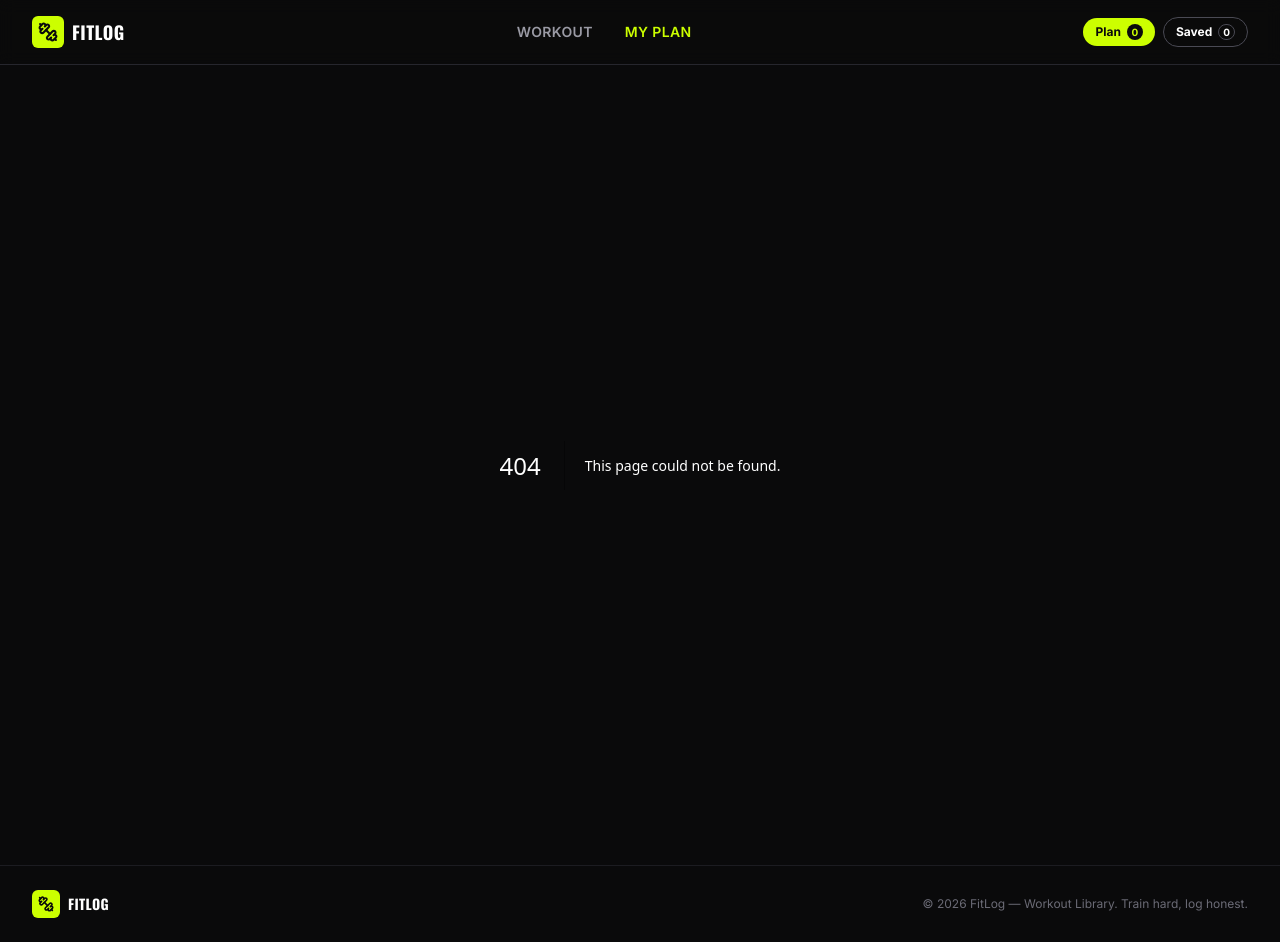
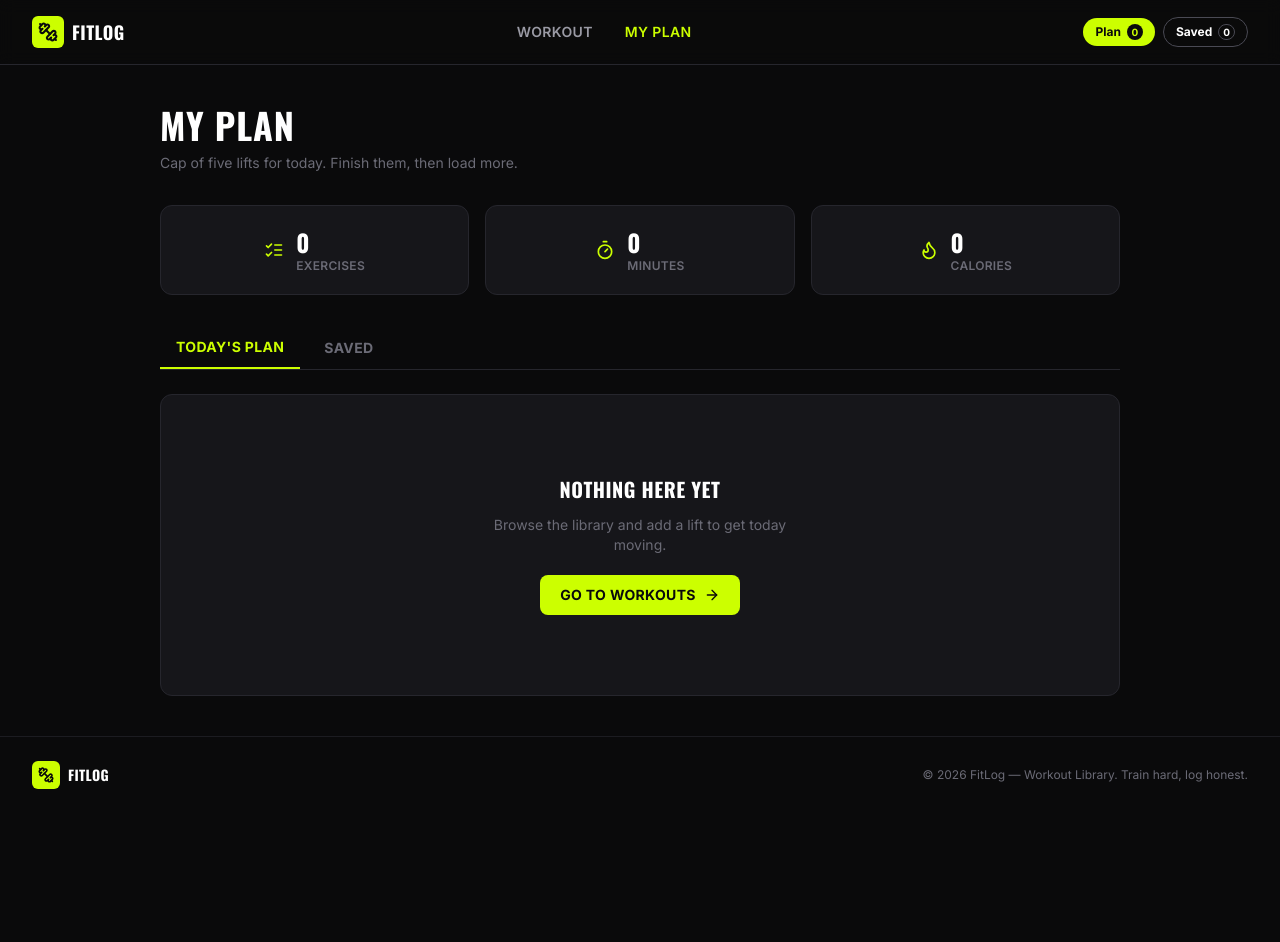
Before and after one commit to tanvir216/Assignment6, a Next.js app: page /my-plan in a window 1280 px wide. Before the commit this address had no page. After the commit the page ends 813 px from the top, so only its background shows below. Built offline with nearby package versions, Linux system fonts and the light colour scheme.

Commit message:
feat: add My Plan page with tabs, metrics, mark-done, and remove actions

```diff
--- /dev/null
+++ b/app/my-plan/page.js
@@ -0,0 +1,5 @@
+import MyPlanClient from "@/components/MyPlanClient";
+
+export default function MyPlanPage() {
+  return <MyPlanClient />;
+}
--- /dev/null
+++ b/components/MyPlanClient.jsx
@@ -0,0 +1,123 @@
+"use client";
+
+import { useEffect, useState } from "react";
+import Link from "next/link";
+import { ListChecks, Timer, Flame, ArrowRight } from "lucide-react";
+import { usePlan } from "@/context/PlanContext";
+import { useToast } from "@/context/ToastContext";
+import PlanWorkoutRow from "@/components/PlanWorkoutRow";
+import Loader from "@/components/Loader";
+
+export default function MyPlanClient() {
+  const { plan, saved, hydrated, removeFromPlan, removeFromSaved, markDone } = usePlan();
+  const { showToast } = useToast();
+  const [tab, setTab] = useState("plan"); // plan | saved
+
+  const list = tab === "plan" ? plan : saved;
+
+  const minutes = plan.reduce((sum, w) => sum + (w.duration || 0), 0);
+  const calories = plan.reduce((sum, w) => sum + (w.caloriesBurned || 0), 0);
+
+  const handleRemove = (id) => {
+    if (tab === "plan") {
+      removeFromPlan(id);
+      showToast("Removed from today's plan");
+    } else {
+      removeFromSaved(id);
+      showToast("Removed from saved");
+    }
+  };
+
+  const handleMarkDone = (id) => {
+    markDone(id);
+    showToast("Nice work — status updated");
+  };
+
+  return (
+    <div className="mx-auto max-w-5xl px-4 py-10 sm:px-6 lg:px-8">
+      <h1 className="font-display text-3xl font-bold uppercase tracking-wide text-white sm:text-4xl">
+        My Plan
+      </h1>
+      <p className="mt-2 text-sm text-ink-400">
+        Cap of five lifts for today. Finish them, then load more.
+      </p>
+
+      <div className="mt-8 grid grid-cols-3 gap-3 sm:gap-4">
+        <StatCard icon={ListChecks} label="Exercises" value={plan.length} />
+        <StatCard icon={Timer} label="Minutes" value={minutes} />
+        <StatCard icon={Flame} label="Calories" value={calories} />
+      </div>
+
+      <div className="mt-8 flex gap-2 border-b border-ink-700">
+        <TabButton active={tab === "plan"} onClick={() => setTab("plan")}>
+          Today&apos;s Plan
+        </TabButton>
+        <TabButton active={tab === "saved"} onClick={() => setTab("saved")}>
+          Saved
+        </TabButton>
+      </div>
+
+      <div className="mt-6 flex flex-col gap-3">
+        {!hydrated && <Loader label="Loading workouts…" />}
+
+        {hydrated && list.length === 0 && (
+          <div className="flex flex-col items-center gap-3 rounded-xl border border-ink-700 bg-ink-850 py-20 text-center">
+            <h2 className="font-display text-xl font-bold uppercase tracking-wide text-white">
+              Nothing here yet
+            </h2>
+            <p className="max-w-xs text-sm text-ink-400">
+              Browse the library and add a lift to get today moving.
+            </p>
+            <Link
+              href="/"
+              className="mt-2 inline-flex items-center gap-2 rounded-lg bg-accent px-5 py-2.5 text-sm font-bold uppercase tracking-wide text-ink-950 transition-transform hover:scale-[1.03]"
+            >
+              Go to workouts
+              <ArrowRight className="h-4 w-4" />
+            </Link>
+          </div>
+        )}
+
+        {hydrated &&
+          list.map((workout) => (
+            <PlanWorkoutRow
+              key={workout.id}
+              workout={workout}
+              tab={tab}
+              onRemove={handleRemove}
+              onMarkDone={handleMarkDone}
+            />
+          ))}
+      </div>
+    </div>
+  );
+}
+
+function StatCard({ icon: Icon, label, value }) {
+  return (
+    <div className="flex flex-col items-center gap-1 rounded-xl border border-ink-700 bg-ink-850 py-5 sm:flex-row sm:items-center sm:justify-center sm:gap-3">
+      <Icon className="h-5 w-5 text-accent" />
+      <div className="text-center sm:text-left">
+        <p className="font-display text-xl font-bold text-white sm:text-2xl">{value}</p>
+        <p className="text-[10px] font-semibold uppercase tracking-wide text-ink-400 sm:text-xs">
+          {label}
+        </p>
+      </div>
+    </div>
+  );
+}
+
+function TabButton({ active, onClick, children }) {
+  return (
+    <button
+      onClick={onClick}
+      className={`px-4 py-2.5 text-sm font-bold uppercase tracking-wide transition-colors ${
+        active
+          ? "border-b-2 border-accent text-accent"
+          : "text-ink-400 hover:text-white"
+      }`}
+    >
+      {children}
+    </button>
+  );
+}
--- /dev/null
+++ b/components/PlanWorkoutRow.jsx
@@ -0,0 +1,72 @@
+"use client";
+
+import Image from "next/image";
+import Link from "next/link";
+import { Clock, Flame, Star, CheckCircle2, X, Circle } from "lucide-react";
+
+export default function PlanWorkoutRow({ workout, tab, onRemove, onMarkDone }) {
+  return (
+    <div className="flex flex-col gap-4 rounded-xl border border-ink-700 bg-ink-850 p-4 sm:flex-row sm:items-center">
+      <div className="relative h-20 w-full shrink-0 overflow-hidden rounded-lg bg-ink-800 sm:h-16 sm:w-16">
+        <Image
+          src={workout.image}
+          alt={workout.name}
+          fill
+          sizes="80px"
+          className="object-cover"
+        />
+      </div>
+
+      <div className="flex-1 min-w-0">
+        <h3
+          className={`font-display text-sm font-bold uppercase tracking-wide ${
+            workout.done ? "text-ink-400 line-through" : "text-white"
+          }`}
+        >
+          {workout.name}
+        </h3>
+        <p className="text-xs text-ink-400">{workout.equipment}</p>
+        <div className="mt-2 flex flex-wrap items-center gap-3 text-ink-300">
+          <span className="flex items-center gap-1 text-xs">
+            <Clock className="h-3.5 w-3.5 text-accent" /> {workout.duration} min
+          </span>
+          <span className="flex items-center gap-1 text-xs">
+            <Flame className="h-3.5 w-3.5 text-accent" /> {workout.caloriesBurned} kcal
+          </span>
+          <span className="flex items-center gap-1 text-xs">
+            <Star className="h-3.5 w-3.5 fill-accent text-accent" /> {workout.rating}
+          </span>
+        </div>
+      </div>
+
+      <div className="flex shrink-0 flex-wrap items-center gap-2">
+        <Link
+          href={`/workout/${workout.id}`}
+          className="rounded-lg border border-ink-500 px-3 py-2 text-xs font-bold uppercase tracking-wide text-white transition-colors hover:border-accent hover:text-accent"
+        >
+          View Details
+        </Link>
+        {tab === "plan" && (
+          <button
+            onClick={() => onMarkDone(workout.id)}
+            className={`flex items-center gap-1.5 rounded-lg px-3 py-2 text-xs font-bold uppercase tracking-wide transition-colors ${
+              workout.done
+                ? "bg-accent text-ink-950"
+                : "border border-ink-500 text-white hover:border-accent hover:text-accent"
+            }`}
+          >
+            {workout.done ? <CheckCircle2 className="h-3.5 w-3.5" /> : <Circle className="h-3.5 w-3.5" />}
+            Mark as Done
+          </button>
+        )}
+        <button
+          onClick={() => onRemove(workout.id)}
+          aria-label={`Remove ${workout.name}`}
+          className="flex h-8 w-8 items-center justify-center rounded-lg border border-ink-500 text-ink-300 transition-colors hover:border-red-500 hover:text-red-500"
+        >
+          <X className="h-4 w-4" />
+        </button>
+      </div>
+    </div>
+  );
+}
```
